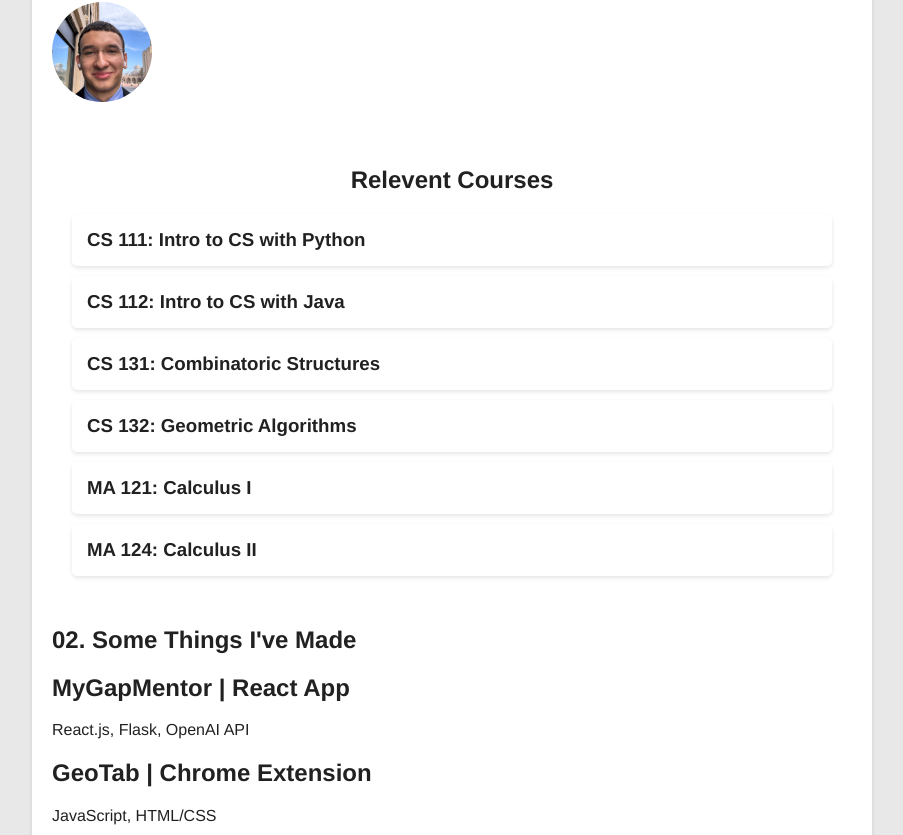
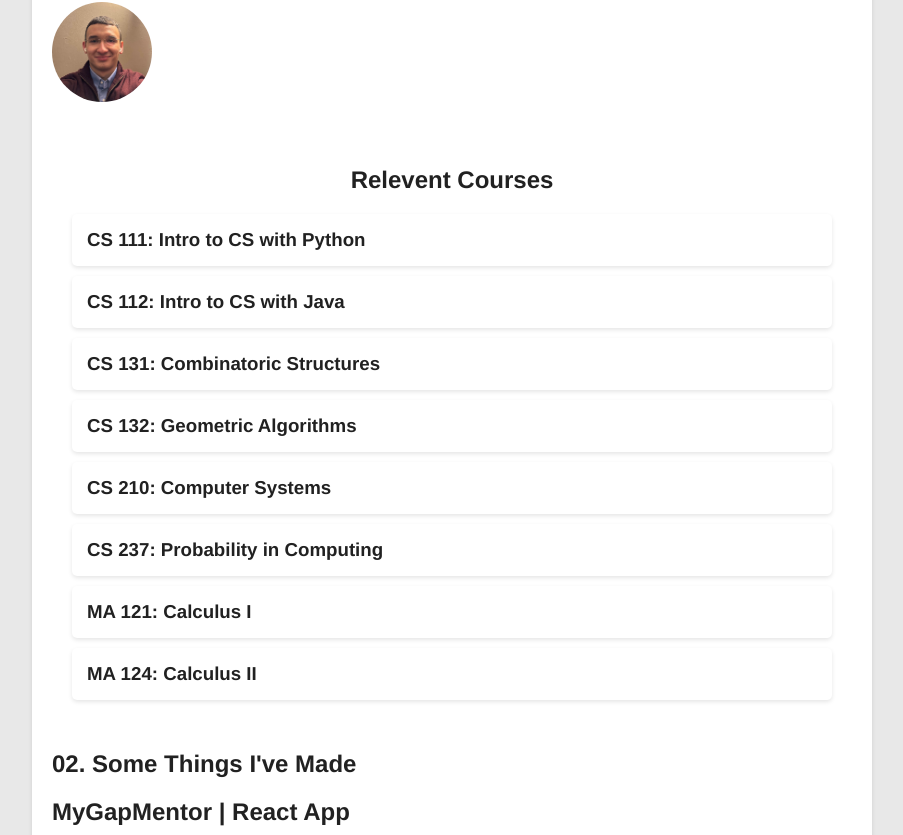
Before and after one commit to Zhandolia/2024bnk, a React (Create React App) app: page / in a window 1280 px wide. Shown: the part 385-1220 px from the top of the page, without its empty margins (188-1091 px from the left). Built offline with nearby package versions, Linux system fonts and the light colour scheme.

Commit message:
readjusted courses

```diff
--- a/src/App.js
+++ b/src/App.js
@@ -61,6 +61,13 @@
               <h3>CS 132: Geometric Algorithms</h3>
             </div>
             <div class="course">
+              <h3>CS 210: Computer Systems</h3>
+            </div>
+            <div class="course">
+              <h3>CS 237: Probability in Computing</h3>
+            </div>
+
+            <div class="course">
               <h3>MA 121: Calculus I</h3>
             </div>
             <div class="course">
```
Also changed, not shown: public/pfp.jpeg.
